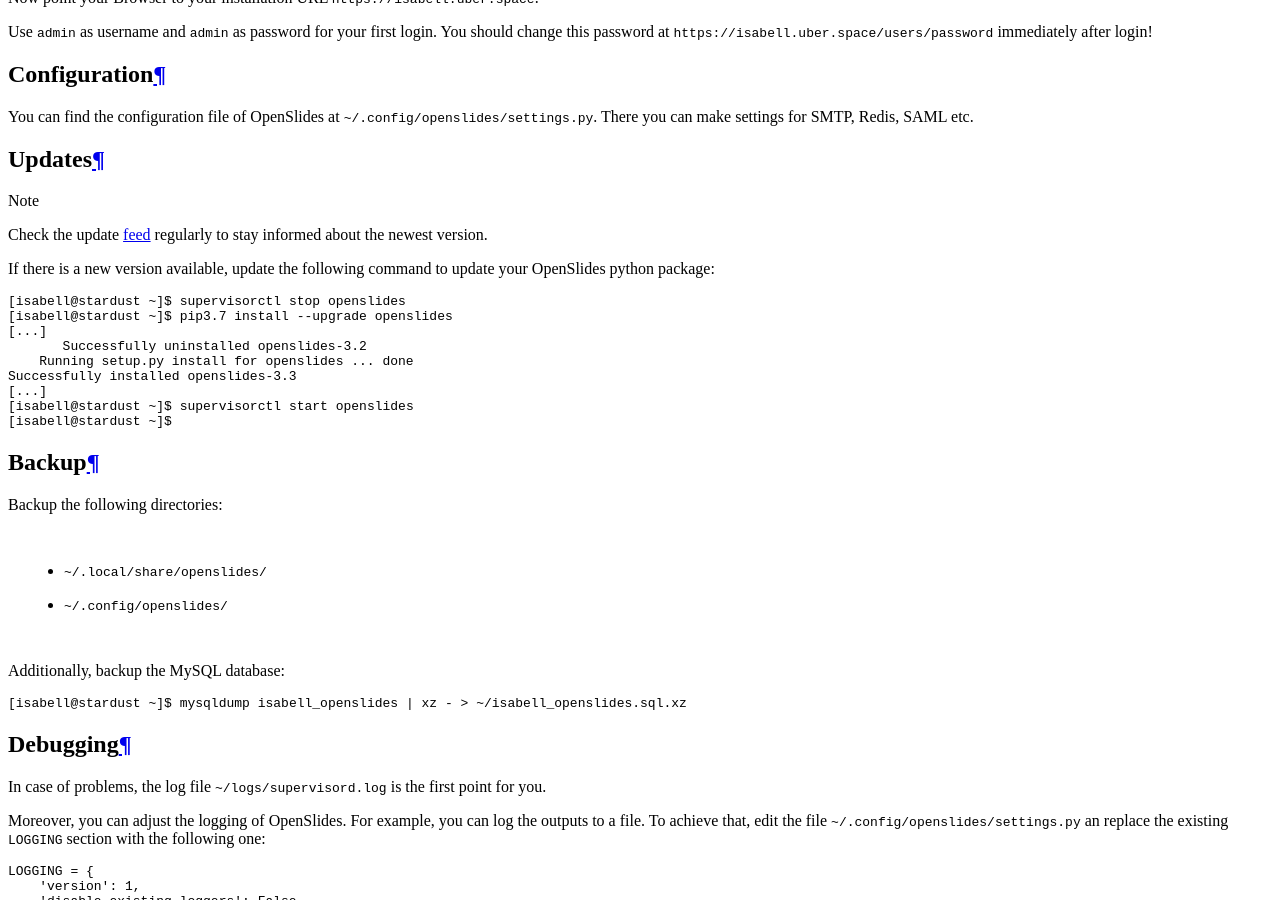
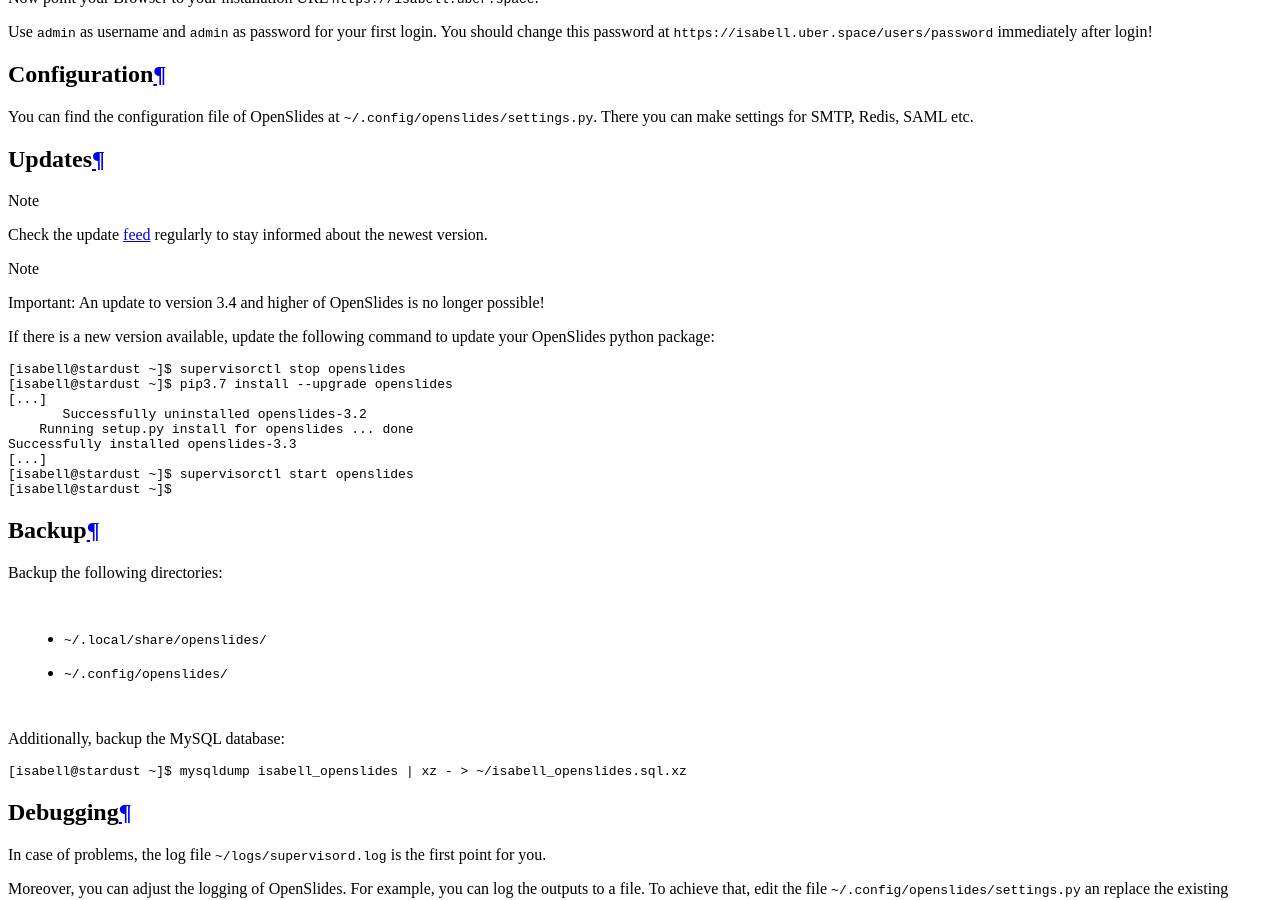
Before and after one commit to Uberspace/lab, a Sphinx documentation site: the page built from source/guide_openslides.rst, in a window 1280 px wide and 900 px high, scrolled down 7395 px. Built offline with Sphinx 7.4.7 and the Read the Docs theme 2.0.0, drawn with Linux system fonts in a browser that asks for light colours.

Commit message:
Add a info to openslides guide.

```diff
--- a/source/guide_openslides.rst
+++ b/source/guide_openslides.rst
@@ -182,6 +182,7 @@
 
 .. note:: Check the update feed_ regularly to stay informed about the newest version.
 
+.. note:: Important: An update to version 3.4 and higher of OpenSlides is no longer possible!
 
 If there is a new version available, update the following command to update your OpenSlides python package:
 
```
